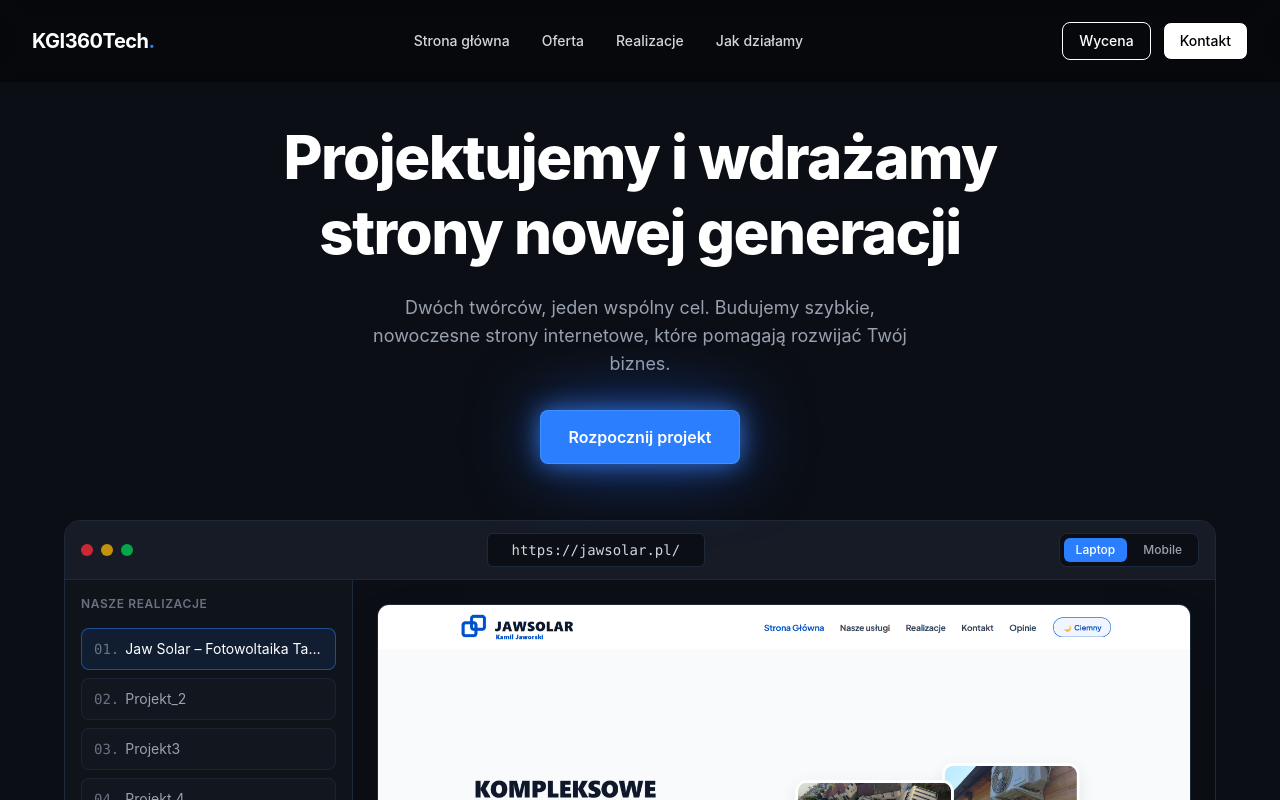
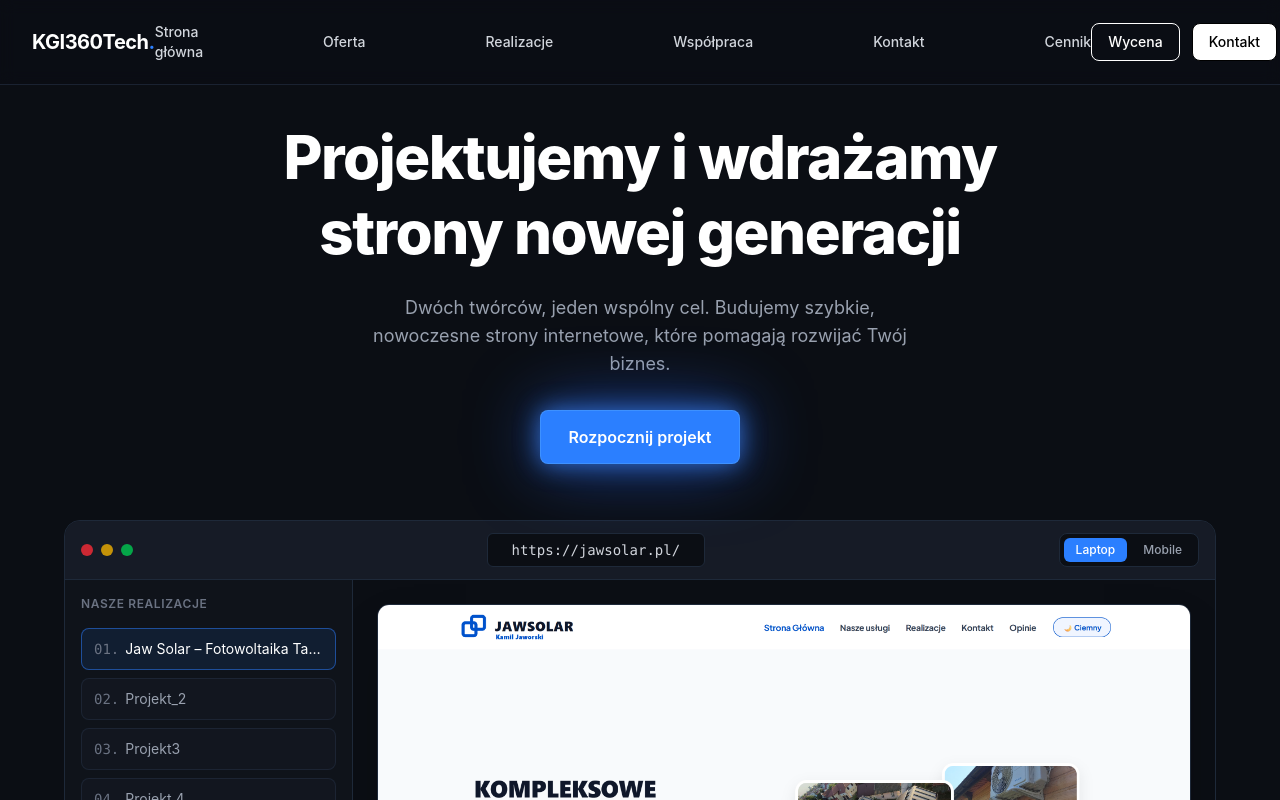
Before and after one commit to StudentST-PL/Our-Website, a React (Vite) app in the folder Frontend/: page / in a window 1280 px wide. Shown: the top 800 px of the page. Built offline with nearby package versions, Linux system fonts and the light colour scheme; a web font is replaced by a local one.

Commit message:
feature: Some visual changes

```diff
--- a/Frontend/src/pages/Navbar.jsx
+++ b/Frontend/src/pages/Navbar.jsx
@@ -1,17 +1,19 @@
 export default function Navbar() {
   return (
-  <nav className="bg-black/40 text-grey-500 py-5.5 px-8 backdrop-blur-sm top-0 z-50 fixed inset-x-0">
+  <nav className="bg-[#0b0e14]/40  border-b border-gray-800/80 text-gray-500 py-5.5 px-8 backdrop-blur-sm top-0 z-50 fixed inset-x-0">
       <div className="flex justify-between items-center">
 
         <span className="text-xl font-bold tracking-tight text-white">
           KGI360Tech<span className="text-blue-500">.</span>
         </span>
 
-        <div className ="flex items-center gap-8 text-gray-300 text-sm font-medium">
+        <div className ="flex items-center gap-30 text-gray-300 text-sm font-medium">
           <a href="#"className="hover:text-white transition-colors">Strona główna</a>
           <a href="#"className="hover:text-white transition-colors">Oferta</a>
           <a href="#"className="hover:text-white transition-colors">Realizacje</a>
-          <a href="#"className="hover:text-white transition-colors">Jak działamy</a>
+          <a href="#"className="hover:text-white transition-colors">Współpraca</a>
+          <a href="#"className="hover:text-white transition-colors">Kontakt</a>
+          <a href="#"className="hover:text-white transition-colors">Cennik</a>
         </div>
 
         <div className="flex items-center gap-3">
```
